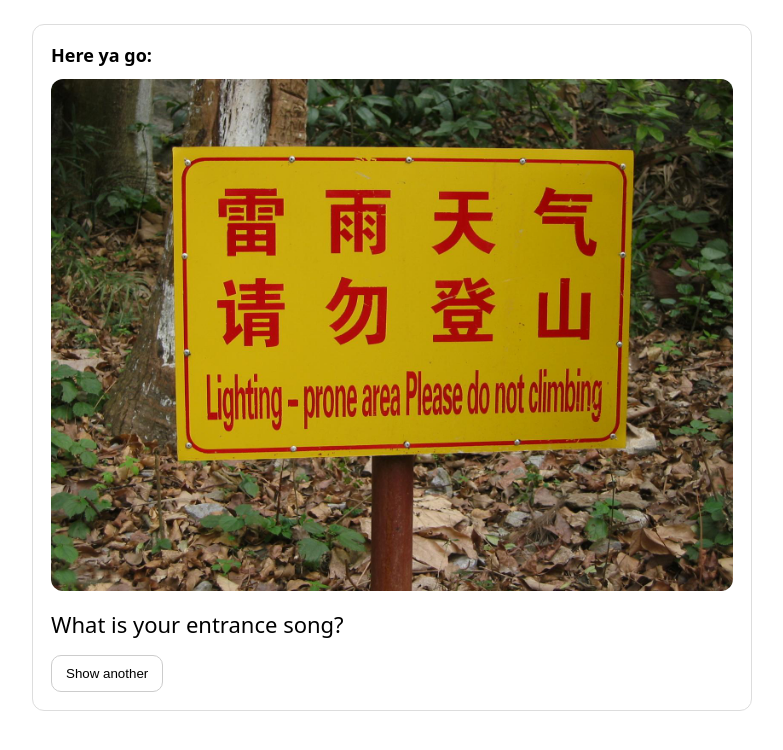
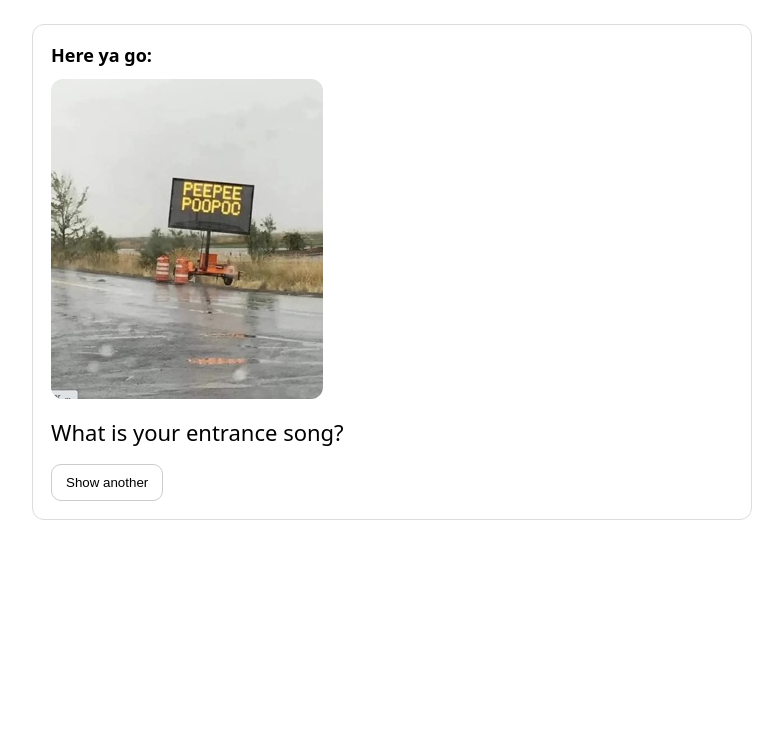
Before and after one commit to 1-800-thewolf/Bored-, a plain HTML site: page index.html in a window 1280 px wide. Shown: the whole page, without its empty margins (248-1031 px from the left). Drawn offline with Linux system fonts and the light colour scheme.

Commit message:
Update index.html
References new image list file

```diff
--- a/index.html
+++ b/index.html
@@ -67,32 +67,46 @@
 
 <script>
   let sentences = [];
+  let images = [];
+  let sentencesLoaded = false;
+  let imagesLoaded = false;
 
   fetch("sentences.txt")
-    .then(response => response.text())
+    .then(r => r.text())
     .then(text => {
       sentences = text
         .split("\n")
-        .map(line => line.trim())
-        .filter(line => line.length > 0);
-
-      showRandom(); // run only after sentences load
+        .map(l => l.trim())
+        .filter(Boolean);
+      sentencesLoaded = true;
+      tryStart();
     })
     .catch(err => {
       console.error("Failed to load sentences.txt", err);
       sentences = ["Error loading sentences."];
-      showRandom();
+      sentencesLoaded = true;
+      tryStart();
     });
 
-  const IMAGE_COUNT = 3;
-  const IMAGE_PREFIX = "img";
-  const IMAGE_EXT = ".jpg";
-  const IMAGE_PATH = "images/";
+  fetch("images.json")
+    .then(r => r.json())
+    .then(list => {
+      images = list;
+      imagesLoaded = true;
+      tryStart();
+    })
+    .catch(err => {
+      console.error("Failed to load images.json", err);
+      images = [];
+      imagesLoaded = true;
+      tryStart();
+    });
 
-  const images = Array.from({ length: IMAGE_COUNT }, (_, i) => {
-    const num = String(i + 1).padStart(2, "0");
-    return `${IMAGE_PATH}${IMAGE_PREFIX}${num}${IMAGE_EXT}`;
-  });
+  function tryStart() {
+    if (sentencesLoaded && imagesLoaded) {
+      showRandom();
+    }
+  }
 
   function getLastIndex(key) {
     const raw = localStorage.getItem(key);
@@ -106,8 +120,10 @@
 
   function randomIndex(length, lastIndex) {
     if (length <= 1) return 0;
-    let i = Math.floor(Math.random() * length);
-    while (i === lastIndex) i = Math.floor(Math.random() * length);
+    let i;
+    do {
+      i = Math.floor(Math.random() * length);
+    } while (i === lastIndex);
     return i;
   }
 
@@ -118,13 +134,10 @@
   }
 
   function showRandom() {
-    if (sentences.length === 0) return;
+    if (!sentences.length || !images.length) return;
 
-    const lastSentenceIndex = getLastIndex("lastSentenceIndex");
-    const lastImageIndex = getLastIndex("lastImageIndex");
-
-    const sIndex = randomIndex(sentences.length, lastSentenceIndex);
-    const iIndex = randomIndex(images.length, lastImageIndex);
+    const sIndex = randomIndex(sentences.length, getLastIndex("lastSentenceIndex"));
+    const iIndex = randomIndex(images.length, getLastIndex("lastImageIndex"));
 
     setLastIndex("lastSentenceIndex", sIndex);
     setLastIndex("lastImageIndex", iIndex);
@@ -144,5 +157,6 @@
   document.getElementById("again").addEventListener("click", showRandom);
 </script>
 
+
 </body>
 </html>
```
